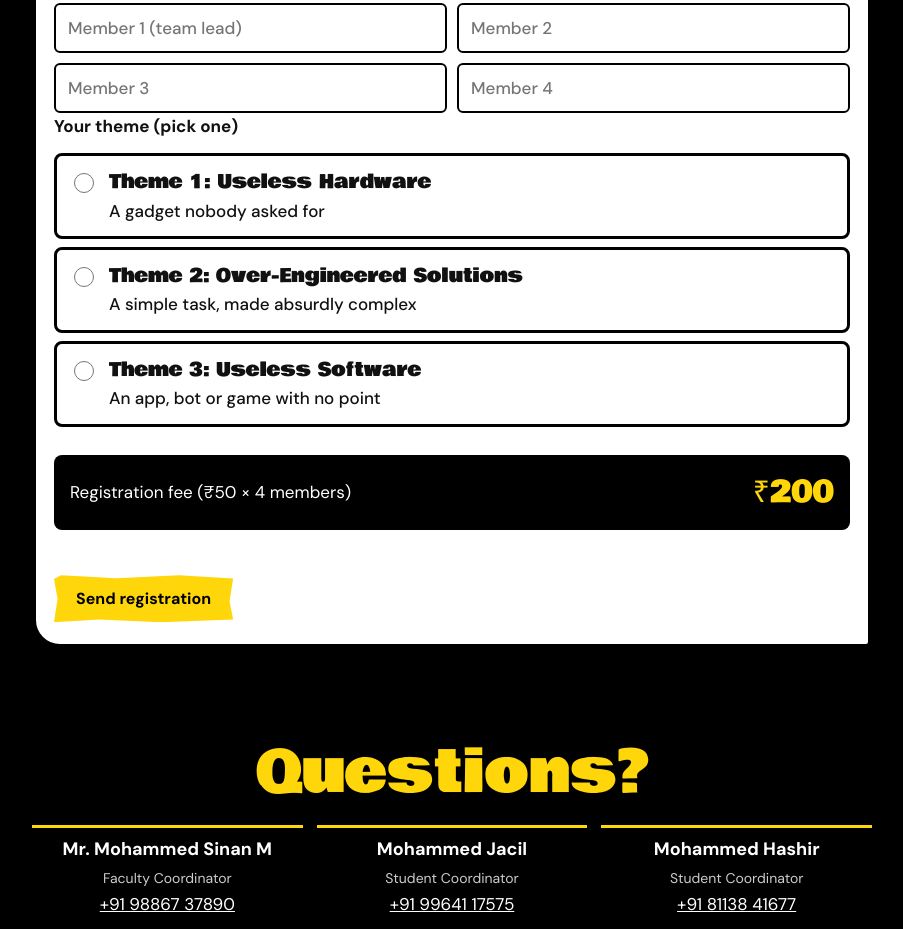
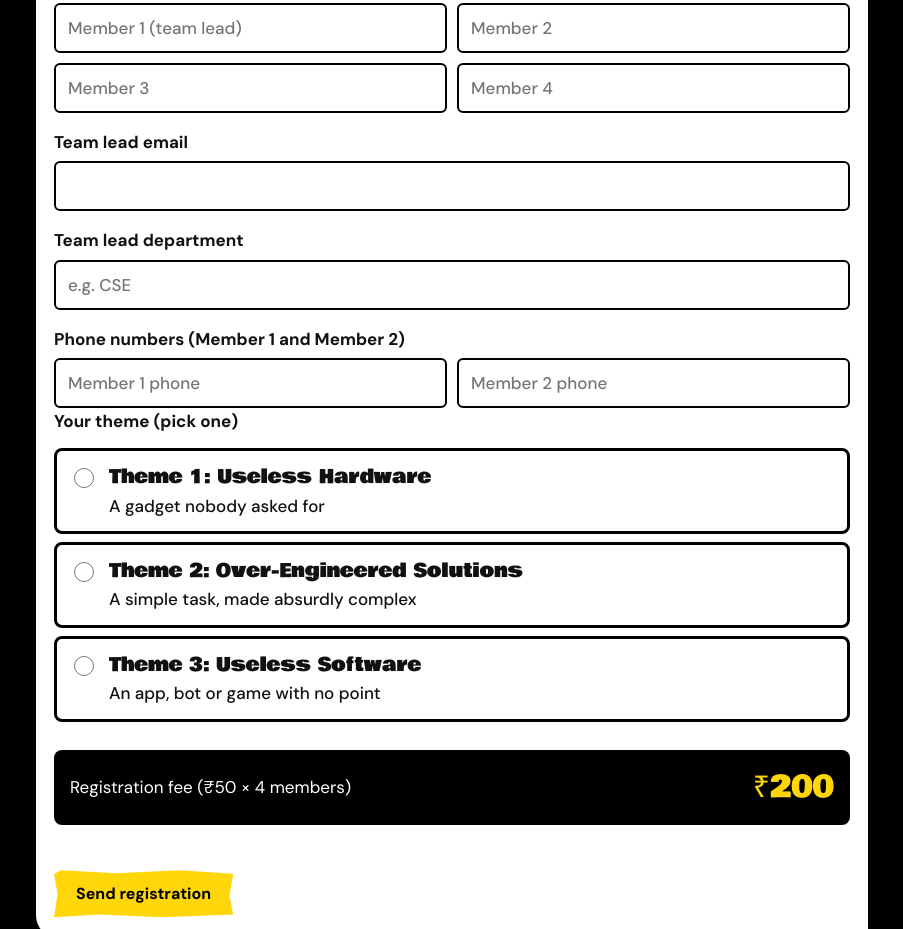
Before and after one commit to hashir-hash-byte/mad_hacks_HACKATHON, a plain HTML site: page madhacks/index.html in a window 1280 px wide. Shown: the part 6381-7310 px from the top of the page, without its empty margins (188-1091 px from the left). Drawn offline with Linux system fonts and the light colour scheme.

Commit message:
Update index.html

```diff
--- a/madhacks/index.html
+++ b/madhacks/index.html
@@ -59,8 +59,8 @@ h2{font-size:clamp(34px,9vw,58px);margin-bottom:20px}
 /* form */
 form{background:var(--card);color:var(--cardtx);border:4px solid #000;padding:22px 18px;border-radius:6px 28px 6px 28px;box-shadow:8px 8px 0 #000}
 label,legend{display:block;font-weight:700;margin:16px 0 6px;padding:0}
-input[type=text]{width:100%;font:500 17px var(--body);padding:12px;border:2px solid #000;border-radius:6px;background:#fff;color:#111}
-.mem{display:grid;gap:10px;grid-template-columns:1fr}@media(min-width:560px){.mem{grid-template-columns:1fr 1fr}}
+input[type=text],input[type=email],input[type=tel]{width:100%;font:500 17px var(--body);padding:12px;border:2px solid #000;border-radius:6px;background:#fff;color:#111}
+.mem,.mem2{display:grid;gap:10px;grid-template-columns:1fr}@media(min-width:560px){.mem,.mem2{grid-template-columns:1fr 1fr}}
 fieldset{border:0;padding:0;margin:0}
 .opt{display:flex;gap:12px;align-items:flex-start;border:3px solid #000;border-radius:8px;padding:12px;margin:8px 0;cursor:pointer;background:#fff;color:#111;font-weight:500}
 .opt input{margin-top:5px;width:20px;height:20px;accent-color:#f0558e;flex:none}
@@ -214,6 +214,15 @@ footer .wrap{padding-top:40px;padding-bottom:40px}.co{display:grid;gap:14px;marg
       <input type="text" aria-label="Member 3 name" placeholder="Member 3" required>
       <input type="text" aria-label="Member 4 name" placeholder="Member 4" required>
     </div>
+    <label for="email">Team lead email</label>
+    <input type="email" id="email" autocomplete="email" required>
+    <label for="dept">Team lead department</label>
+    <input type="text" id="dept" autocomplete="off" placeholder="e.g. CSE" required>
+    <label>Phone numbers (Member 1 and Member 2)</label>
+    <div class="mem2">
+      <input type="tel" id="p1" inputmode="tel" aria-label="Member 1 phone number" placeholder="Member 1 phone" required>
+      <input type="tel" id="p2" inputmode="tel" aria-label="Member 2 phone number" placeholder="Member 2 phone" required>
+    </div>
     <fieldset><legend>Your theme (pick one)</legend>
       <label class="opt"><input type="radio" name="theme" value="Theme 1: Useless Hardware"><span><b>Theme 1: Useless Hardware</b>A gadget nobody asked for</span></label>
       <label class="opt"><input type="radio" name="theme" value="Theme 2: Over-Engineered Solutions"><span><b>Theme 2: Over-Engineered Solutions</b>A simple task, made absurdly complex</span></label>
@@ -253,9 +262,14 @@ footer .wrap{padding-top:40px;padding-bottom:40px}.co{display:grid;gap:14px;marg
     var t=f.querySelector('input[name=theme]:checked');
     if(!team){err.textContent='Enter your team name.';return}
     if(m.some(function(x){return !x})){err.textContent='Enter the names of all 4 members.';return}
+    var em=document.getElementById('email').value.trim(),dp=document.getElementById('dept').value.trim(),p1=document.getElementById('p1').value.trim(),p2=document.getElementById('p2').value.trim();
+    var okp=function(p){return p.replace(/\D/g,'').length>=10};
+    if(!/^\S+@\S+\.\S+$/.test(em)){err.textContent='Enter a valid team lead email.';return}
+    if(!dp){err.textContent='Enter the team lead department.';return}
+    if(!okp(p1)||!okp(p2)){err.textContent='Enter 10-digit phone numbers for Member 1 and Member 2.';return}
     if(!t){err.textContent='Pick one theme.';return}
     err.textContent='';
-    var text='MAD HACKS 2026 registration\nTeam: '+team+'\nMembers:\n'+m.map(function(n,i){return (i+1)+'. '+n}).join('\n')+'\nTheme: '+t.value+'\nFee: Rs 200 (Rs 50 x 4 members)';
+    var text='MAD HACKS 2026 registration\nTeam: '+team+'\nMembers:\n'+m.map(function(n,i){return (i+1)+'. '+n}).join('\n')+'\nTeam lead email: '+em+'\nTeam lead department: '+dp+'\nPhone (Member 1): '+p1+'\nPhone (Member 2): '+p2+'\nTheme: '+t.value+'\nFee: Rs 200 (Rs 50 x 4 members)';
     msg.textContent=text;
     document.getElementById('wa').href='https://wa.me/'+TO+'?text='+encodeURIComponent(text);
     done.style.display='block';f.style.display='none';
```
